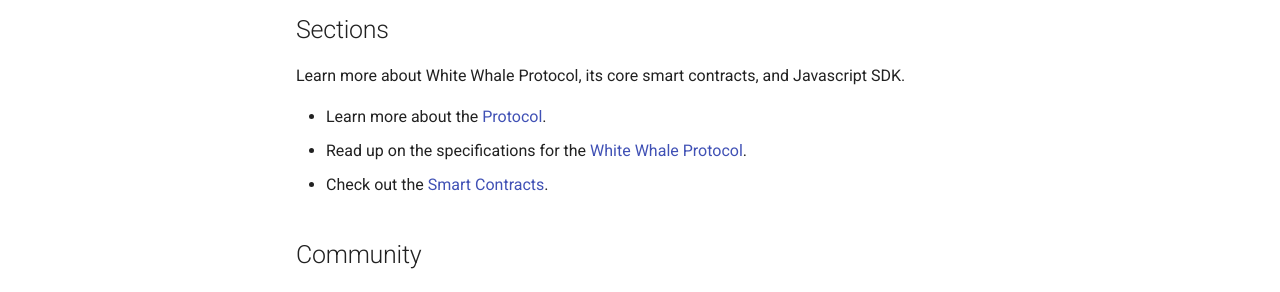
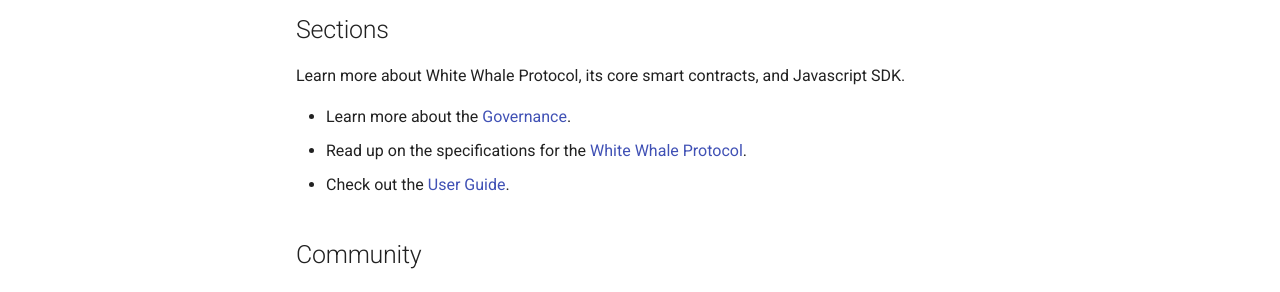
Before and after one commit to White-Whale-Defi-Platform/docs, an MkDocs documentation site: the page built from docs/index.md, in a window 1280 px wide and 1129 px high. Shown: the part 694-986 px from the top of the window. Built offline with MkDocs 1.6.1 and Material for MkDocs 9.7.7, drawn with Linux system fonts in a browser that asks for light colours; comment, search, counter and statistics services are not loaded.

Commit message:
fix(links): Update links

```diff
--- a/docs/index.md
+++ b/docs/index.md
@@ -25,9 +25,9 @@
 
 Learn more about White Whale Protocol, its core smart contracts, and Javascript SDK.
 
-* Learn more about the [Protocol](protocol/Overview.md).
+* Learn more about the [Governance](protocol/governance/Governance-Overview.md).
 * Read up on the specifications for the [White Whale Protocol](#).
-* Check out the [Smart Contracts](#).
+* Check out the [User Guide](user-guide/README.md).
 
 ## Community
 
```
Also changed, not shown: docs/Smart-Contracts/Governance.md (+3 -3 lines).
